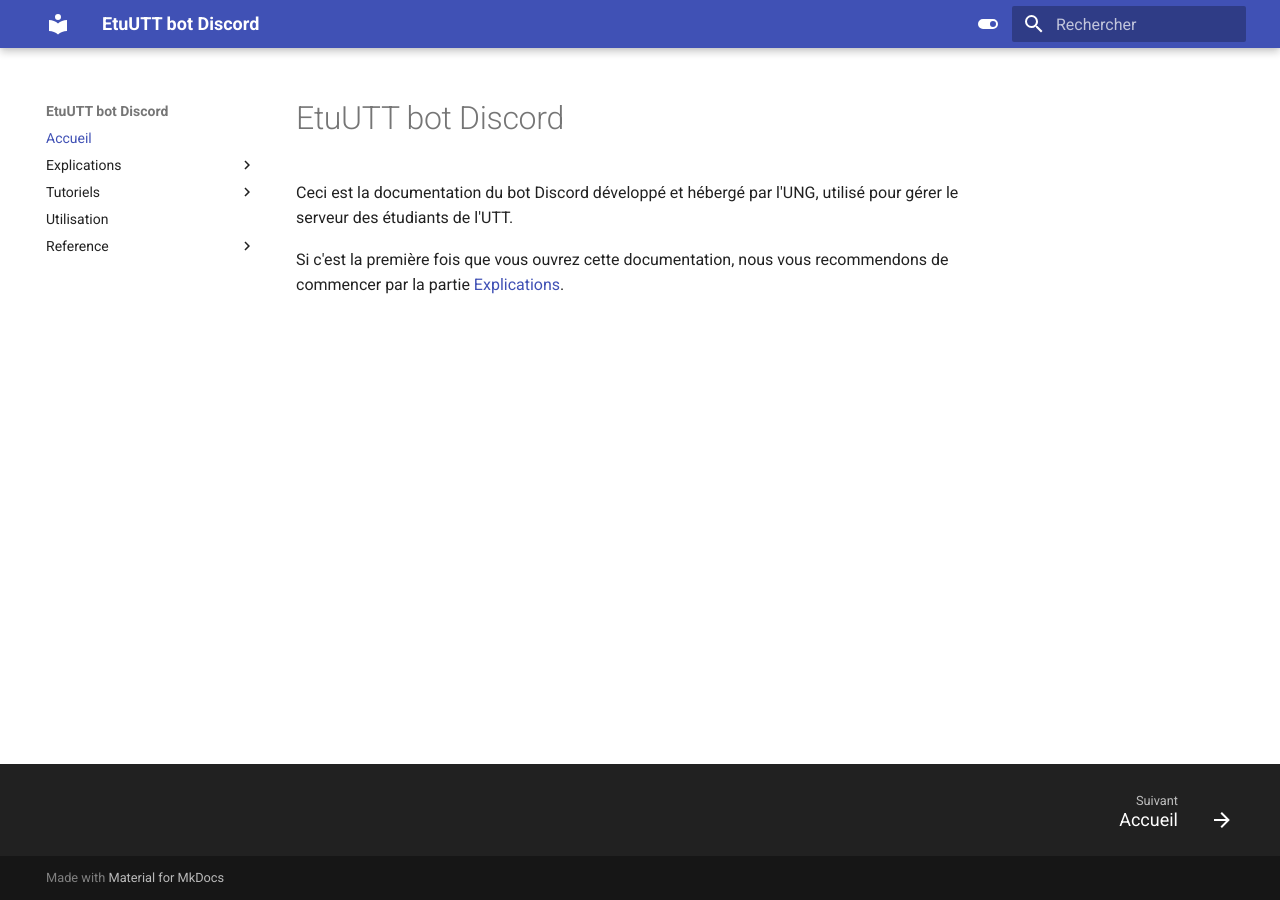
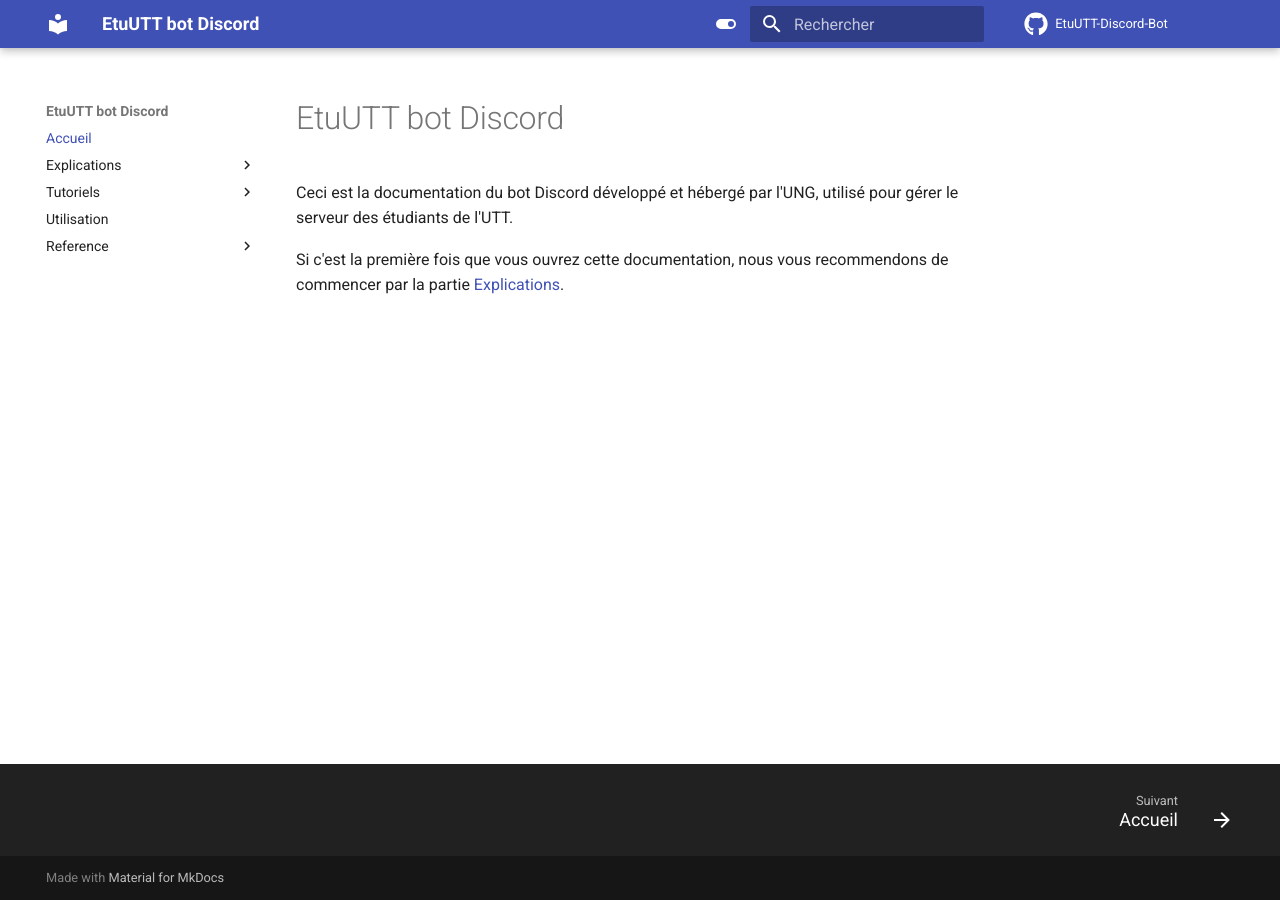
Before and after one commit to ungdev/EtuUTT-Discord-Bot, an MkDocs documentation site: the page built from docs/index.md, in a window 1280 px wide. Built offline with MkDocs 1.6.1 and Material for MkDocs 9.7.7, drawn with Linux system fonts in a browser that asks for light colours; comment, search, counter and statistics services are not loaded.

Commit message:
fix: repo info in top right

```diff
--- a/mkdocs.yaml
+++ b/mkdocs.yaml
@@ -3,6 +3,7 @@
 site_description: Le bot du serveur Discord des étudiants de l'UTT
 
 repo_name: EtuUTT-Discord-Bot
+repo_url: https://github.com/ungdev/EtuUTT-Discord-Bot
 
 theme:
   variant: classic
@@ -32,7 +33,7 @@
 
   language: fr
   icon:
-    repo: fontawesome/brands/git-alt
+    repo: fontawesome/brands/github
   favicon: img/favicon.png
 
 
```
